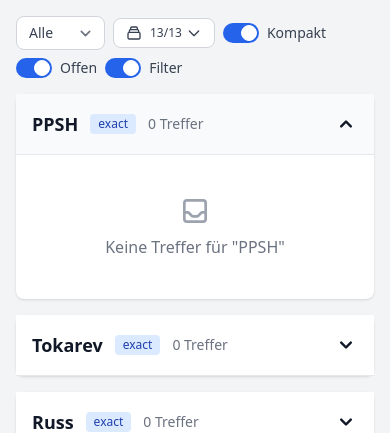
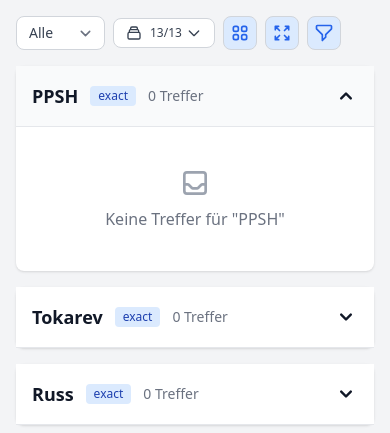
Before and after one commit to gilbert-grape/gilberts-yoga-helper, a FastAPI app: page / in a window 390 px wide. Shown: the part 73-506 px from the top of the page. Run offline with FastAPI, Linux system fonts and the light colour scheme; data comes from the database, SQL or seed files in the repository; data that the repository does not hold is empty; some libraries are stand-ins or nearby versions.

Commit message:
Add compact icon buttons for mobile filter bar
- Mobile: Show icon-only buttons for Kompakt, Offen, and Filter
- Desktop: Keep existing toggle switches with labels
- Icons toggle state with blue highlight when active
- Both mobile buttons and desktop checkboxes stay in sync

Co-Authored-By: Claude Opus 4.5 <noreply@anthropic.com>

```diff
--- a/frontend/templates/dashboard.html
+++ b/frontend/templates/dashboard.html
@@ -54,18 +54,35 @@
             </div>
         </div>
 
-        {# Toggle switches #}
-        <label class="inline-flex items-center cursor-pointer">
+        {# Mobile: Icon-only toggle buttons #}
+        <button id="compact-btn-mobile" type="button" class="sm:hidden p-1.5 rounded-lg border border-gray-300 hover:bg-gray-50 focus:outline-none focus:ring-2 focus:ring-blue-300 transition-colors" title="Kompakt">
+            <svg class="w-5 h-5 text-gray-500" fill="none" viewBox="0 0 24 24" stroke="currentColor">
+                <path stroke-linecap="round" stroke-linejoin="round" stroke-width="2" d="M4 6a2 2 0 012-2h2a2 2 0 012 2v2a2 2 0 01-2 2H6a2 2 0 01-2-2V6zM14 6a2 2 0 012-2h2a2 2 0 012 2v2a2 2 0 01-2 2h-2a2 2 0 01-2-2V6zM4 16a2 2 0 012-2h2a2 2 0 012 2v2a2 2 0 01-2 2H6a2 2 0 01-2-2v-2zM14 16a2 2 0 012-2h2a2 2 0 012 2v2a2 2 0 01-2 2h-2a2 2 0 01-2-2v-2z" />
+            </svg>
+        </button>
+        <button id="expanded-btn-mobile" type="button" class="sm:hidden p-1.5 rounded-lg border border-gray-300 hover:bg-gray-50 focus:outline-none focus:ring-2 focus:ring-blue-300 transition-colors" title="Alle öffnen">
+            <svg class="w-5 h-5 text-gray-500" fill="none" viewBox="0 0 24 24" stroke="currentColor">
+                <path stroke-linecap="round" stroke-linejoin="round" stroke-width="2" d="M4 8V4m0 0h4M4 4l5 5m11-1V4m0 0h-4m4 0l-5 5M4 16v4m0 0h4m-4 0l5-5m11 5l-5-5m5 5v-4m0 4h-4" />
+            </svg>
+        </button>
+        <button id="filter-btn-mobile" type="button" class="sm:hidden p-1.5 rounded-lg border border-gray-300 hover:bg-gray-50 focus:outline-none focus:ring-2 focus:ring-blue-300 transition-colors {% if filter_enabled %}bg-blue-100 border-blue-300{% endif %}" title="Duplikate filtern">
+            <svg class="w-5 h-5 {% if filter_enabled %}text-blue-600{% else %}text-gray-500{% endif %}" fill="none" viewBox="0 0 24 24" stroke="currentColor">
+                <path stroke-linecap="round" stroke-linejoin="round" stroke-width="2" d="M3 4a1 1 0 011-1h16a1 1 0 011 1v2.586a1 1 0 01-.293.707l-6.414 6.414a1 1 0 00-.293.707V17l-4 4v-6.586a1 1 0 00-.293-.707L3.293 7.293A1 1 0 013 6.586V4z" />
+            </svg>
+        </button>
+
+        {# Desktop: Toggle switches with labels #}
+        <label class="hidden sm:inline-flex items-center cursor-pointer">
             <input type="checkbox" id="compact-checkbox" class="sr-only peer">
             <div class="relative w-9 h-5 bg-gray-200 peer-focus:outline-none peer-focus:ring-2 peer-focus:ring-blue-300 rounded-full peer peer-checked:after:translate-x-full rtl:peer-checked:after:-translate-x-full peer-checked:after:border-white after:content-[''] after:absolute after:top-[2px] after:start-[2px] after:bg-white after:border-gray-300 after:border after:rounded-full after:h-4 after:w-4 after:transition-all peer-checked:bg-blue-600"></div>
             <span class="ms-2 text-sm text-gray-700">Kompakt</span>
         </label>
-        <label class="inline-flex items-center cursor-pointer">
+        <label class="hidden sm:inline-flex items-center cursor-pointer">
             <input type="checkbox" id="expanded-checkbox" class="sr-only peer">
             <div class="relative w-9 h-5 bg-gray-200 peer-focus:outline-none peer-focus:ring-2 peer-focus:ring-blue-300 rounded-full peer peer-checked:after:translate-x-full rtl:peer-checked:after:-translate-x-full peer-checked:after:border-white after:content-[''] after:absolute after:top-[2px] after:start-[2px] after:bg-white after:border-gray-300 after:border after:rounded-full after:h-4 after:w-4 after:transition-all peer-checked:bg-blue-600"></div>
             <span class="ms-2 text-sm text-gray-700">Offen</span>
         </label>
-        <label class="inline-flex items-center cursor-pointer">
+        <label class="hidden sm:inline-flex items-center cursor-pointer">
             <input type="checkbox" id="filter-checkbox" class="sr-only peer" {% if filter_enabled %}checked{% endif %}>
             <div class="relative w-9 h-5 bg-gray-200 peer-focus:outline-none peer-focus:ring-2 peer-focus:ring-blue-300 rounded-full peer peer-checked:after:translate-x-full rtl:peer-checked:after:-translate-x-full peer-checked:after:border-white after:content-[''] after:absolute after:top-[2px] after:start-[2px] after:bg-white after:border-gray-300 after:border after:rounded-full after:h-4 after:w-4 after:transition-all peer-checked:bg-blue-600"></div>
             <span class="ms-2 text-sm text-gray-700">Filter</span>
@@ -212,30 +229,45 @@
 
     // Compact mode - load from cookie and apply
     const compactCheckbox = document.getElementById('compact-checkbox');
+    const compactBtnMobile = document.getElementById('compact-btn-mobile');
     const isCompact = getCookie('compact_mode') !== 'false'; // Default to true
 
+    function setCompactMode(enabled) {
+        if (enabled) {
+            document.body.classList.add('compact-mode');
+            compactBtnMobile.classList.add('bg-blue-100', 'border-blue-300');
+            compactBtnMobile.querySelector('svg').classList.replace('text-gray-500', 'text-blue-600');
+        } else {
+            document.body.classList.remove('compact-mode');
+            compactBtnMobile.classList.remove('bg-blue-100', 'border-blue-300');
+            compactBtnMobile.querySelector('svg').classList.replace('text-blue-600', 'text-gray-500');
+        }
+        if (compactCheckbox) compactCheckbox.checked = enabled;
+        setCookie('compact_mode', enabled ? 'true' : 'false', 365);
+    }
+
+    // Initialize compact mode
     if (isCompact) {
         document.body.classList.add('compact-mode');
-        compactCheckbox.checked = true;
+        if (compactCheckbox) compactCheckbox.checked = true;
+        compactBtnMobile.classList.add('bg-blue-100', 'border-blue-300');
+        compactBtnMobile.querySelector('svg').classList.replace('text-gray-500', 'text-blue-600');
     }
 
-    compactCheckbox.addEventListener('change', function() {
-        if (this.checked) {
-            document.body.classList.add('compact-mode');
-            setCookie('compact_mode', 'true', 365);
-        } else {
-            document.body.classList.remove('compact-mode');
-            setCookie('compact_mode', 'false', 365);
-        }
+    if (compactCheckbox) {
+        compactCheckbox.addEventListener('change', function() {
+            setCompactMode(this.checked);
+        });
+    }
+    compactBtnMobile.addEventListener('click', function() {
+        const newState = !document.body.classList.contains('compact-mode');
+        setCompactMode(newState);
     });
 
     // Expanded mode - load from cookie and apply
     const expandedCheckbox = document.getElementById('expanded-checkbox');
+    const expandedBtnMobile = document.getElementById('expanded-btn-mobile');
     const isExpanded = getCookie('expanded_mode') !== 'false'; // Default to true
-
-    if (isExpanded) {
-        expandedCheckbox.checked = true;
-    }
 
     // Function to expand/collapse all accordions
     function setAllAccordions(expanded) {
@@ -256,14 +288,35 @@
         });
     }
 
-    // Apply expanded state on page load
+    function setExpandedMode(enabled) {
+        setAllAccordions(enabled);
+        if (enabled) {
+            expandedBtnMobile.classList.add('bg-blue-100', 'border-blue-300');
+            expandedBtnMobile.querySelector('svg').classList.replace('text-gray-500', 'text-blue-600');
+        } else {
+            expandedBtnMobile.classList.remove('bg-blue-100', 'border-blue-300');
+            expandedBtnMobile.querySelector('svg').classList.replace('text-blue-600', 'text-gray-500');
+        }
+        if (expandedCheckbox) expandedCheckbox.checked = enabled;
+        setCookie('expanded_mode', enabled ? 'true' : 'false', 365);
+    }
+
+    // Initialize expanded mode
     if (isExpanded) {
+        if (expandedCheckbox) expandedCheckbox.checked = true;
+        expandedBtnMobile.classList.add('bg-blue-100', 'border-blue-300');
+        expandedBtnMobile.querySelector('svg').classList.replace('text-gray-500', 'text-blue-600');
         setAllAccordions(true);
     }
 
-    expandedCheckbox.addEventListener('change', function() {
-        setCookie('expanded_mode', this.checked ? 'true' : 'false', 365);
-        setAllAccordions(this.checked);
+    if (expandedCheckbox) {
+        expandedCheckbox.addEventListener('change', function() {
+            setExpandedMode(this.checked);
+        });
+    }
+    expandedBtnMobile.addEventListener('click', function() {
+        const newState = expandedCheckbox ? !expandedCheckbox.checked : true;
+        setExpandedMode(newState);
     });
 
     // Initialize accordion collapse/expand functionality (manual toggle)
@@ -287,11 +340,23 @@
         });
     });
 
-    // Filter checkbox - save to cookie and reload with query param
-    document.getElementById('filter-checkbox').addEventListener('change', function() {
-        const filterValue = this.checked ? 'true' : 'false';
-        setCookie('filter_mode', filterValue, 365);
-        window.location.href = '/?filter=' + filterValue;
+    // Filter mode
+    const filterCheckbox = document.getElementById('filter-checkbox');
+    const filterBtnMobile = document.getElementById('filter-btn-mobile');
+
+    function setFilterMode(enabled) {
+        setCookie('filter_mode', enabled ? 'true' : 'false', 365);
+        window.location.href = '/?filter=' + (enabled ? 'true' : 'false');
+    }
+
+    if (filterCheckbox) {
+        filterCheckbox.addEventListener('change', function() {
+            setFilterMode(this.checked);
+        });
+    }
+    filterBtnMobile.addEventListener('click', function() {
+        const isCurrentlyEnabled = this.classList.contains('bg-blue-100');
+        setFilterMode(!isCurrentlyEnabled);
     });
 
     // Time filter dropdown - save to cookie and reload
```
